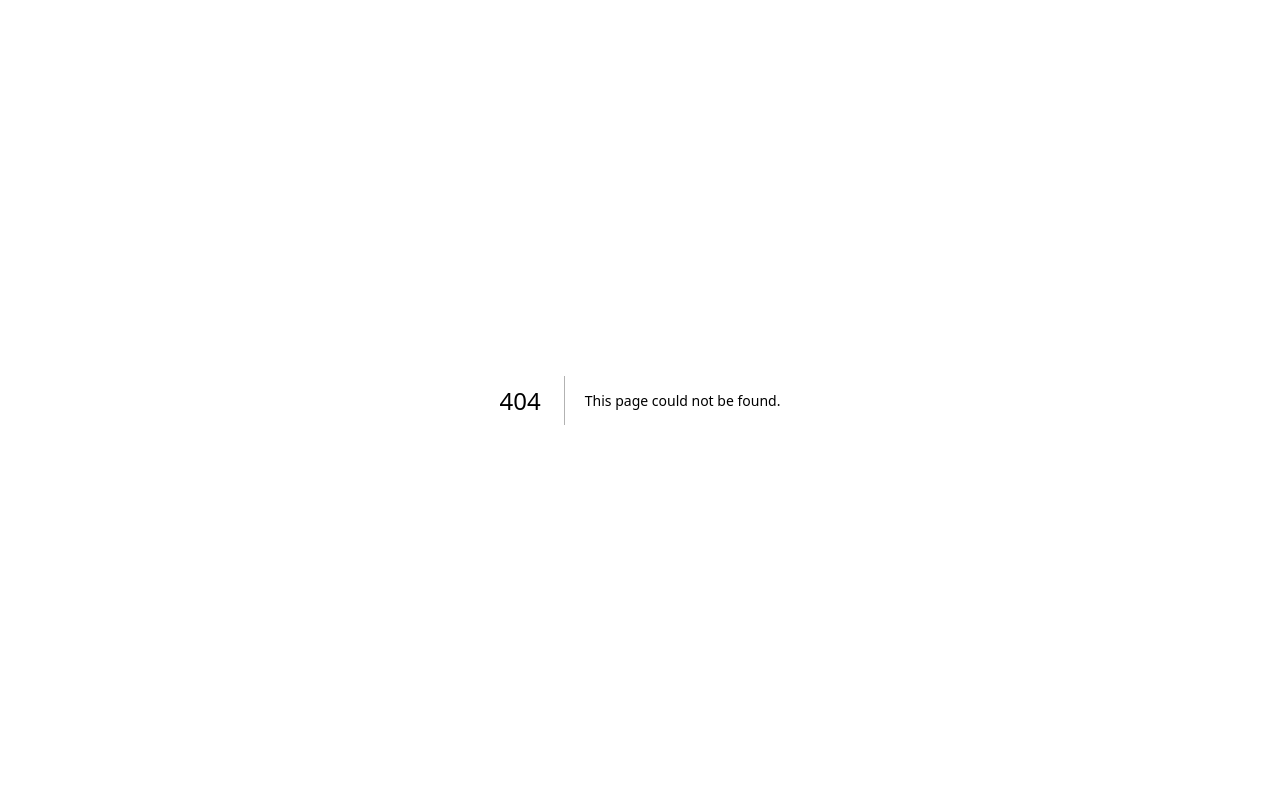
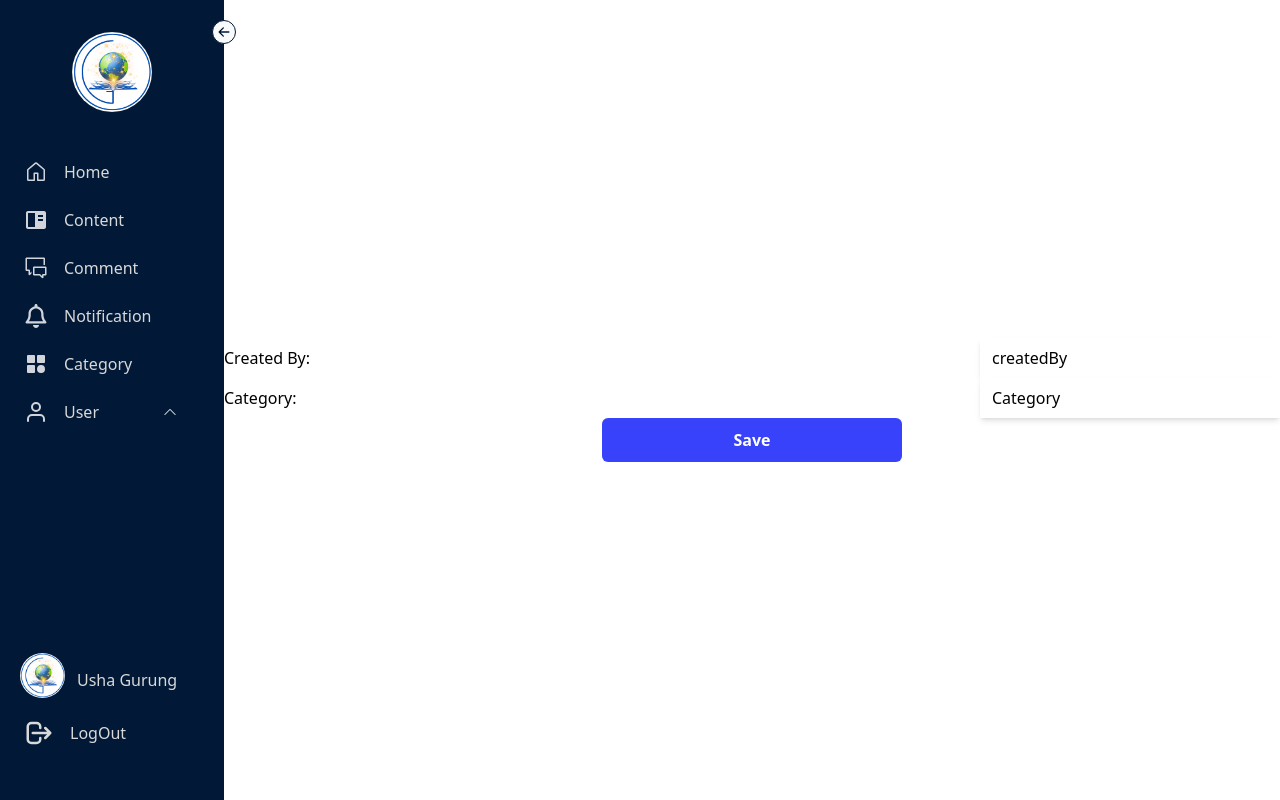
Before and after one commit to manojtsx/GyanShristi-CMS, a Next.js app in the folder client/: page /editor/category/edit/1 in a window 1280 px wide. Before the commit this address had no page. Built offline with nearby package versions, Linux system fonts and the light colour scheme.

Commit message:
initialized editor's edit category page

```diff
--- a/client/src/app/admin/author/edit/[id]/page.tsx
+++ b/client/src/app/admin/author/edit/[id]/page.tsx
@@ -11,7 +11,7 @@ function page() {
 
     }
   return (
-    <div className='flex flex-col h-screen justify-center items-center'>
+    <form action="" className='flex flex-col h-screen justify-center items-center'>
 
     <div className='flex flex-col justify-center items-center w-96 gap-5 px-10 py-3 shadow-lg bg-[#F9F7F7]'>
     <div className="w-24 relative">
@@ -43,7 +43,7 @@ function page() {
         <SubmitButton text="Save"/>
         <Link href="/" className='text-[#1E43C8]'>Change Password</Link>
     </div>
-</div>
+</form>
   )
 }
 
--- a/client/src/app/admin/editor/edit/[id]/page.tsx
+++ b/client/src/app/admin/editor/edit/[id]/page.tsx
@@ -12,7 +12,7 @@ function page() {
 
     }
   return (
-    <div className='flex flex-col h-screen justify-center items-center'>
+    <form action="" className='flex flex-col h-screen justify-center items-center'>
 
         <div className='flex flex-col justify-center items-center w-96 gap-5 px-10 py-3 shadow-lg bg-[#F9F7F7]'>
         <div className="w-24 relative">
@@ -44,7 +44,7 @@ function page() {
             <SubmitButton text="Save"/>
             <Link href="/" className='text-[#1E43C8]'>Change Password</Link>
         </div>
-    </div>
+    </form>
   )
 }
 
--- a/client/src/app/admin/viewer/edit/[id]/page.tsx
+++ b/client/src/app/admin/viewer/edit/[id]/page.tsx
@@ -12,7 +12,7 @@ function page() {
 
     }
   return (
-    <div className='flex flex-col h-screen justify-center items-center'>
+    <form action="" className='flex flex-col h-screen justify-center items-center'>
 
     <div className='flex flex-col justify-center items-center w-96 gap-5 px-10 py-3 shadow-lg bg-[#F9F7F7]'>
     <div className="w-24 relative">
@@ -44,7 +44,7 @@ function page() {
         <SubmitButton text="Save"/>
         <Link href="/" className='text-[#1E43C8]'>Change Password</Link>
     </div>
-</div>
+</form>
   )
 }
 
--- a/client/src/app/editor/author/edit/[id]/page.tsx
+++ b/client/src/app/editor/author/edit/[id]/page.tsx
@@ -12,7 +12,7 @@ function page() {
 
     }
   return (
-    <div className='flex flex-col h-screen justify-center items-center'>
+    <form action="" className='flex flex-col h-screen justify-center items-center'>
 
         <div className='flex flex-col justify-center items-center w-96 gap-5 px-10 py-3 shadow-lg bg-[#F9F7F7]'>
         <div className="w-24 relative">
@@ -44,7 +44,7 @@ function page() {
             <SubmitButton text="Save"/>
             <Link href="/" className='text-[#1E43C8]'>Change Password</Link>
         </div>
-    </div>
+    </form>
   )
 }
 
--- /dev/null
+++ b/client/src/app/editor/category/edit/[id]/page.tsx
@@ -0,0 +1,25 @@
+"use client"
+import SubmitButton from '@/components/mini-component/SubmitButton'
+import Textbox from '@/components/mini-component/Textbox'
+import React from 'react'
+
+function page() {
+    const handleEditUserChange = (e : React.ChangeEvent<HTMLInputElement>) =>{
+
+    }
+  return (
+    <form action="" className='flex flex-col h-screen justify-center items-center'>
+         <div className='w-full flex justify-between items-center'>
+            <label htmlFor="createdBy" className='text-left w-32'>Created By: </label>
+            <Textbox name='createdBy' value='createdBy' placeholder='createdBy' onChange={handleEditUserChange}/>
+            </div>
+            <div className='w-full flex justify-between items-center'>
+            <label htmlFor="category" className='text-left w-32'>Category: </label>
+            <Textbox name='category' value='Category' placeholder='Category' onChange={handleEditUserChange}/>
+            </div>
+            <SubmitButton text="Save"/>
+    </form>
+  )
+}
+
+export default page
--- a/client/src/app/editor/viewer/edit/[id]/page.tsx
+++ b/client/src/app/editor/viewer/edit/[id]/page.tsx
@@ -12,7 +12,7 @@ function page() {
 
     }
   return (
-    <div className='flex flex-col h-screen justify-center items-center'>
+    <form action="" className='flex flex-col h-screen justify-center items-center'>
 
         <div className='flex flex-col justify-center items-center w-96 gap-5 px-10 py-3 shadow-lg bg-[#F9F7F7]'>
         <div className="w-24 relative">
@@ -44,7 +44,7 @@ function page() {
             <SubmitButton text="Save"/>
             <Link href="/" className='text-[#1E43C8]'>Change Password</Link>
         </div>
-    </div>
+    </form>
   )
 }
 
```
